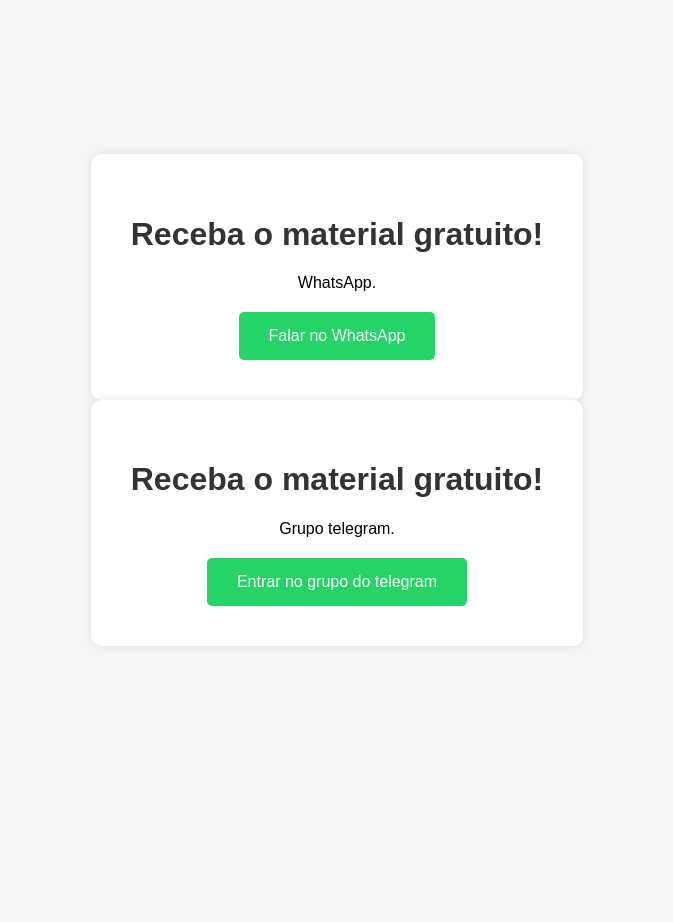
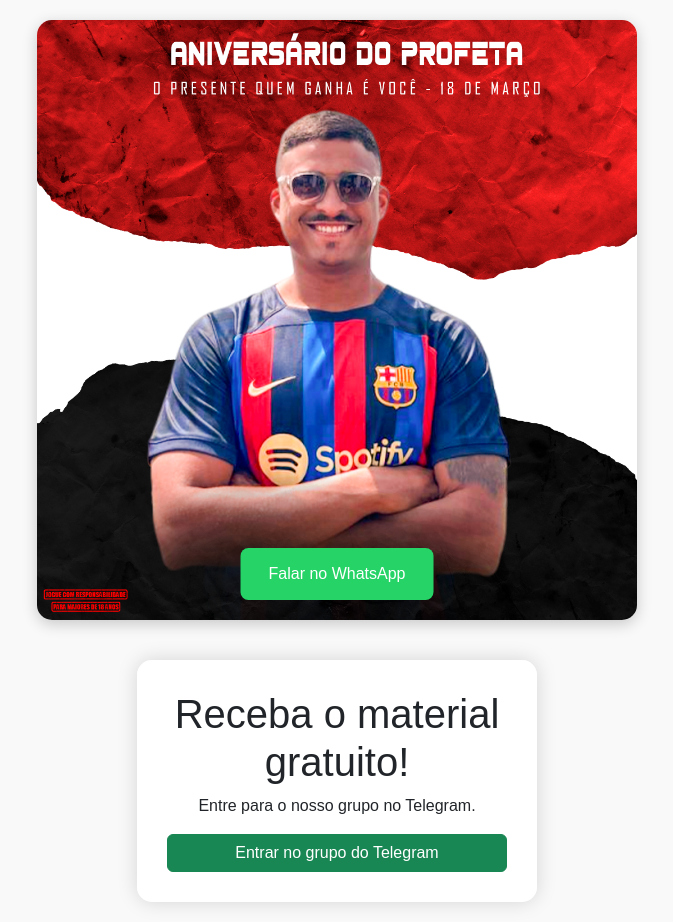
Before and after one commit to magnovasconcelos/paginaCapturaWhatsapp, a plain HTML site: page index.html in a window 1280 px wide. Shown: the whole page, without its empty margins (303-976 px from the left). Before the commit the page ends 800 px from the top, so only its background shows below. Drawn offline with nearby package versions, Linux system fonts and the light colour scheme.

Commit message:
alterações

```diff
--- a/index.html
+++ b/index.html
@@ -1,73 +1,89 @@
 <!DOCTYPE html>
 <html lang="pt-br">
 <head>
-  <meta charset="UTF-8">
-  <meta name="viewport" content="width=device-width, initial-scale=1">
+  <meta charset="UTF-8" />
+  <meta name="viewport" content="width=device-width, initial-scale=1" />
   <title>Página de Captura</title>
+
+  <!-- Bootstrap CSS -->
+  <link href="https://cdn.jsdelivr.net/npm/bootstrap@5.3.3/dist/css/bootstrap.min.css" rel="stylesheet" />
+
   <style>
     body {
       font-family: Arial, sans-serif;
-      background: #f5f5f5;
+      background-color: #f9f9f9;
+      margin: 0;
+      padding: 20px;
       display: flex;
       flex-direction: column;
       align-items: center;
-      justify-content: center;
-      height: 100vh;
-      margin: 0;
+      justify-content: flex-start;
+      min-height: 100vh;
     }
 
-    .container {
-      background: white;
-      padding: 40px;
-      border-radius: 10px;
-      box-shadow: 0 0 10px rgba(0,0,0,0.1);
-      text-align: center;
+    .image-wrapper {
+      position: relative;
+      width: 100%;
+      max-width: 600px;
+      margin-bottom: 40px;
     }
 
-    h1 {
-      color: #333;
+    .image-wrapper img {
+      width: 100%;
+      height: auto;
+      display: block;
+      border-radius: 15px;
+      box-shadow: 0 4px 15px rgba(0, 0, 0, 0.2);
     }
 
-    p {
-      margin: 20px 0;
+    .button-overlay {
+      position: absolute;
+      bottom: 20px;
+      left: 50%;
+      transform: translateX(-50%);
+      background-color: #25D366;
+      color: white;
+      border: none;
+      padding: 14px 28px;
+      border-radius: 8px;
+      font-size: 1rem;
+      cursor: pointer;
+      transition: background-color 0.3s ease;
+      text-decoration: none;
     }
 
-    button {
-      background-color: #25D366;
+    .button-overlay:hover {
+      background-color: #1ebd5a;
       color: white;
-      padding: 15px 30px;
-      border: none;
-      border-radius: 5px;
-      font-size: 16px;
-      cursor: pointer;
     }
 
-    button:hover {
-      background-color: #1ebd5a;
+    .custom-container {
+      background: rgba(255, 255, 255, 0.95);
+      padding: 30px;
+      border-radius: 15px;
+      box-shadow: 0 0 20px rgba(0, 0, 0, 0.15);
+      max-width: 400px;
+      text-align: center;
     }
   </style>
 </head>
 <body>
 
-  <div class="container">
-    <h1>Receba o material gratuito!</h1>
-    <p>WhatsApp.</p>
-
-    <!-- Botão que leva ao WhatsApp -->
-    <button onclick="window.location.href='https://wa.me/5581987687125'">
-      Falar no WhatsApp
-    </button>
+  <!-- Imagem com botão em cima -->
+  <div class="image-wrapper">
+    <img src="img/carlos.png" alt="Aniversário do Profeta" />
+    <a href="https://wa.me/5581987687125" class="button-overlay">Falar no WhatsApp</a>
   </div>
 
-  <div class="container">
+  <!-- Outro bloco opcional: Telegram -->
+  <div class="custom-container">
     <h1>Receba o material gratuito!</h1>
-    <p>Grupo telegram.</p>
+    <p>Entre para o nosso grupo no Telegram.</p>
+    <a href="https://t.me/+9X3Zj5ln40hlMjEx" class="btn btn-success w-100">Entrar no grupo do Telegram</a>
+  </div>
 
-    <!-- Botão que leva ao WhatsApp -->
-    <button onclick="window.location.href='https://t.me/+9X3Zj5ln40hlMjEx'">
-      Entrar no grupo do telegram
-    </button>
-  </div>
+  <!-- Bootstrap JS -->
+  <script src="https://cdn.jsdelivr.net/npm/bootstrap@5.3.3/dist/js/bootstrap.bundle.min.js"></script>
 
 </body>
 </html>
```
Also changed, not shown: img/carlos.png (added).
